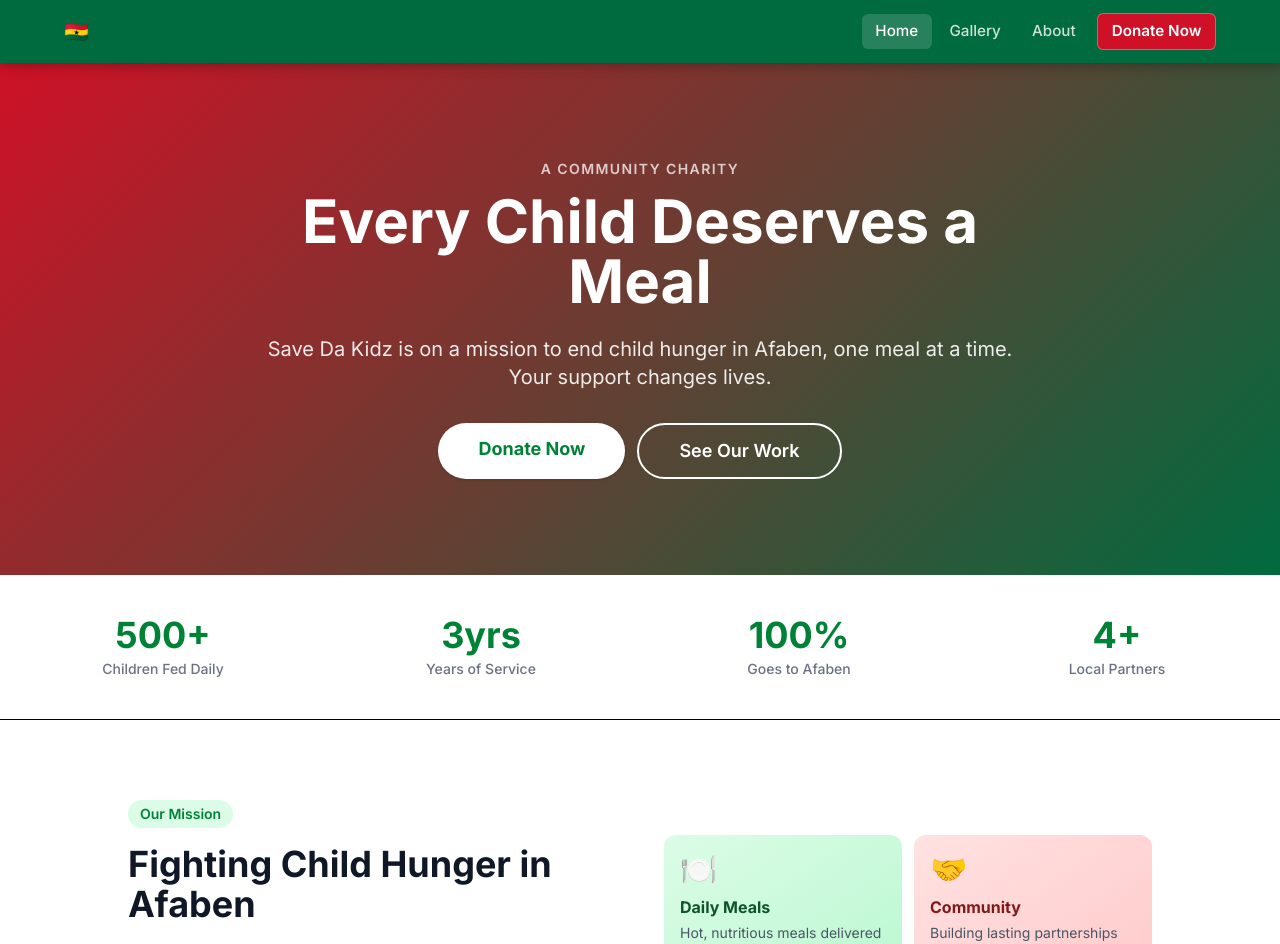
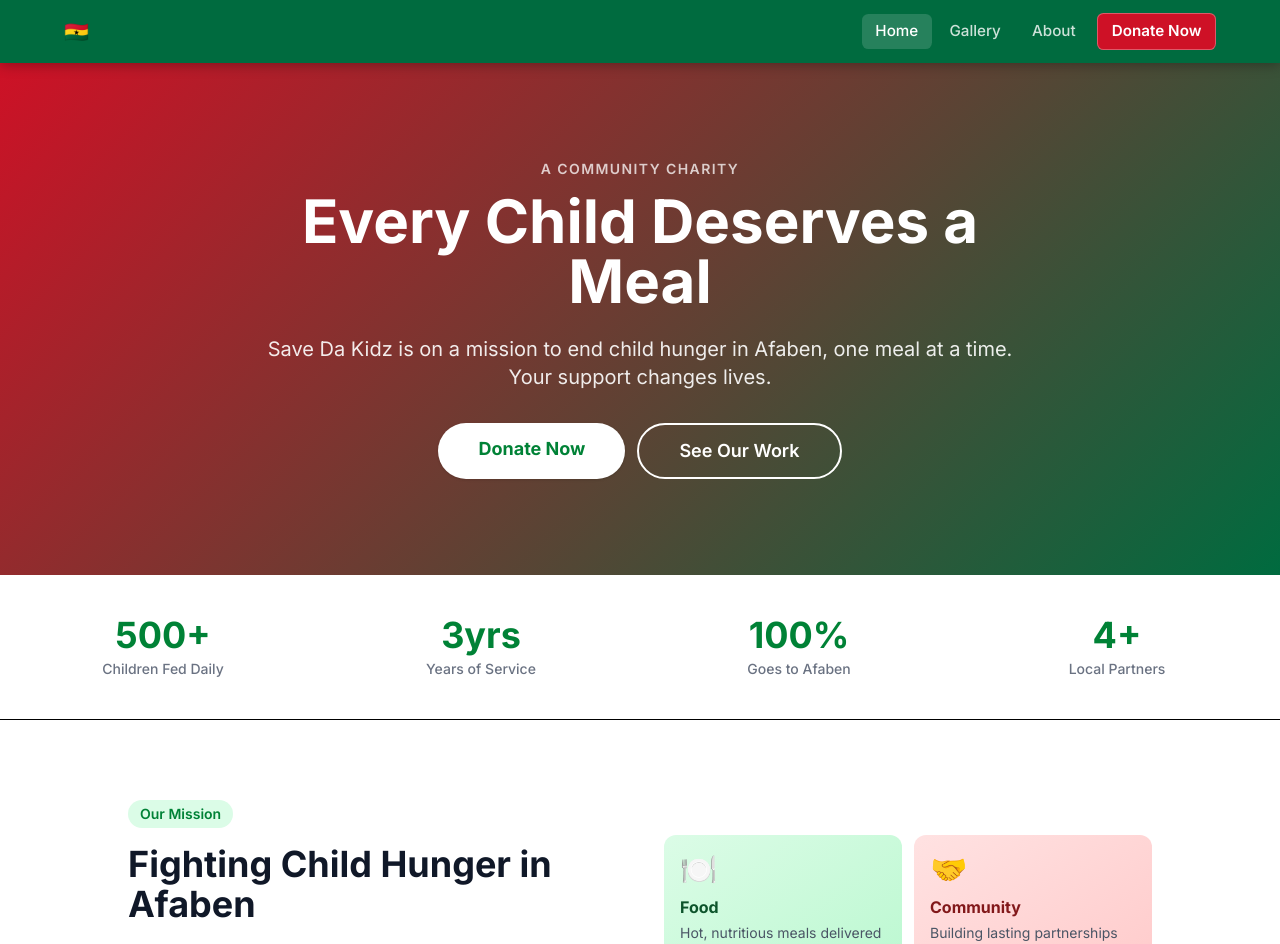
Before and after one commit to bayeh1/ProjectSaveDaKidz, a React (Vite) app: page / in a window 1280 px wide. Shown: the top 944 px of the page. Built offline with nearby package versions, Linux system fonts and the light colour scheme.

Commit message:
Rename mission card title from 'Daily Meals' to 'Food'

```diff
--- a/src/content/home.ts
+++ b/src/content/home.ts
@@ -28,7 +28,7 @@ export const homeContent = {
   missionCards: [
     {
       icon: '🍽️',
-      title: 'Daily Meals',
+      title: 'Food',
       desc: 'Hot, nutritious meals delivered directly to children in the community.',
       bg: 'from-green-100 to-green-200',
       titleColor: 'text-green-900',
```
